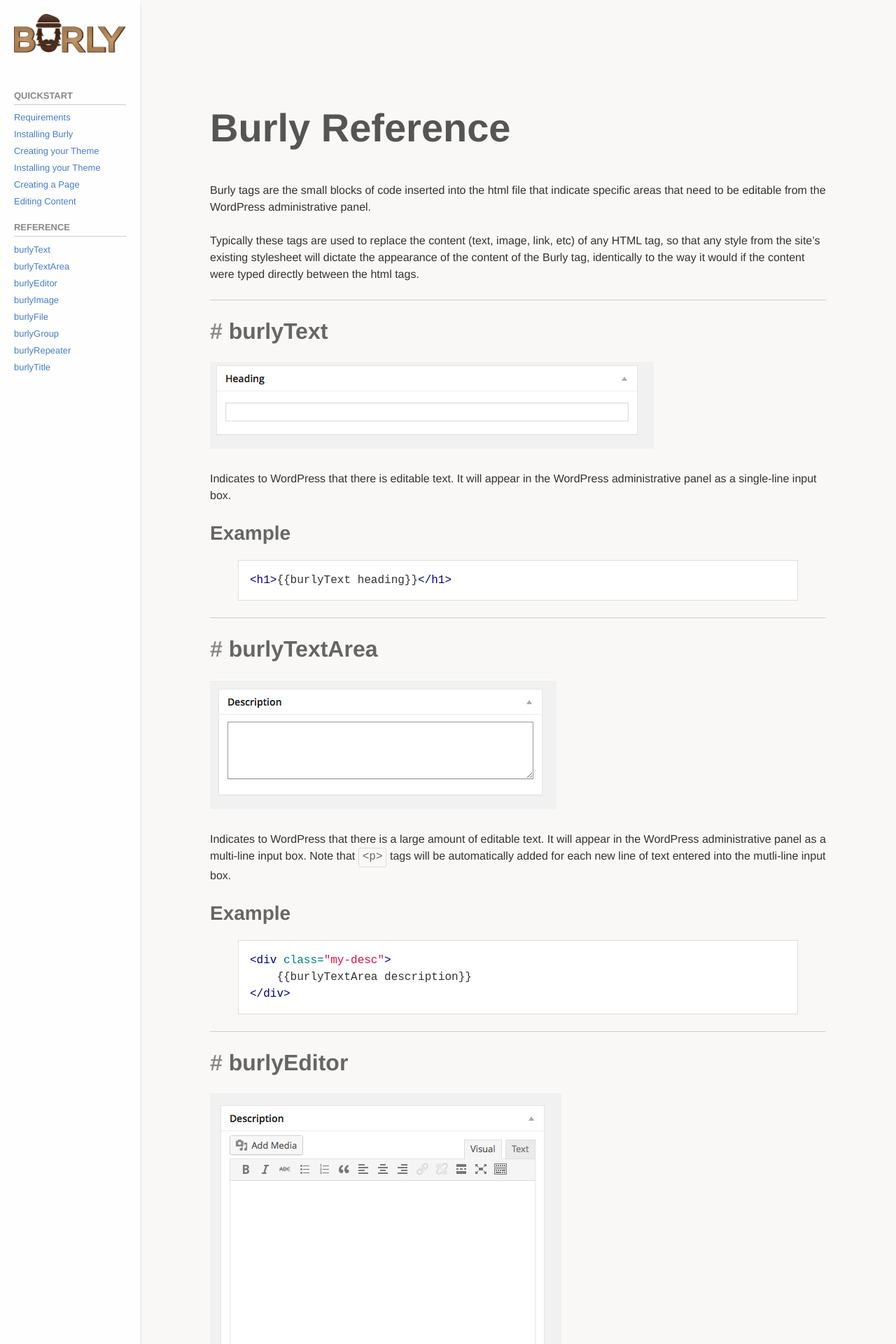
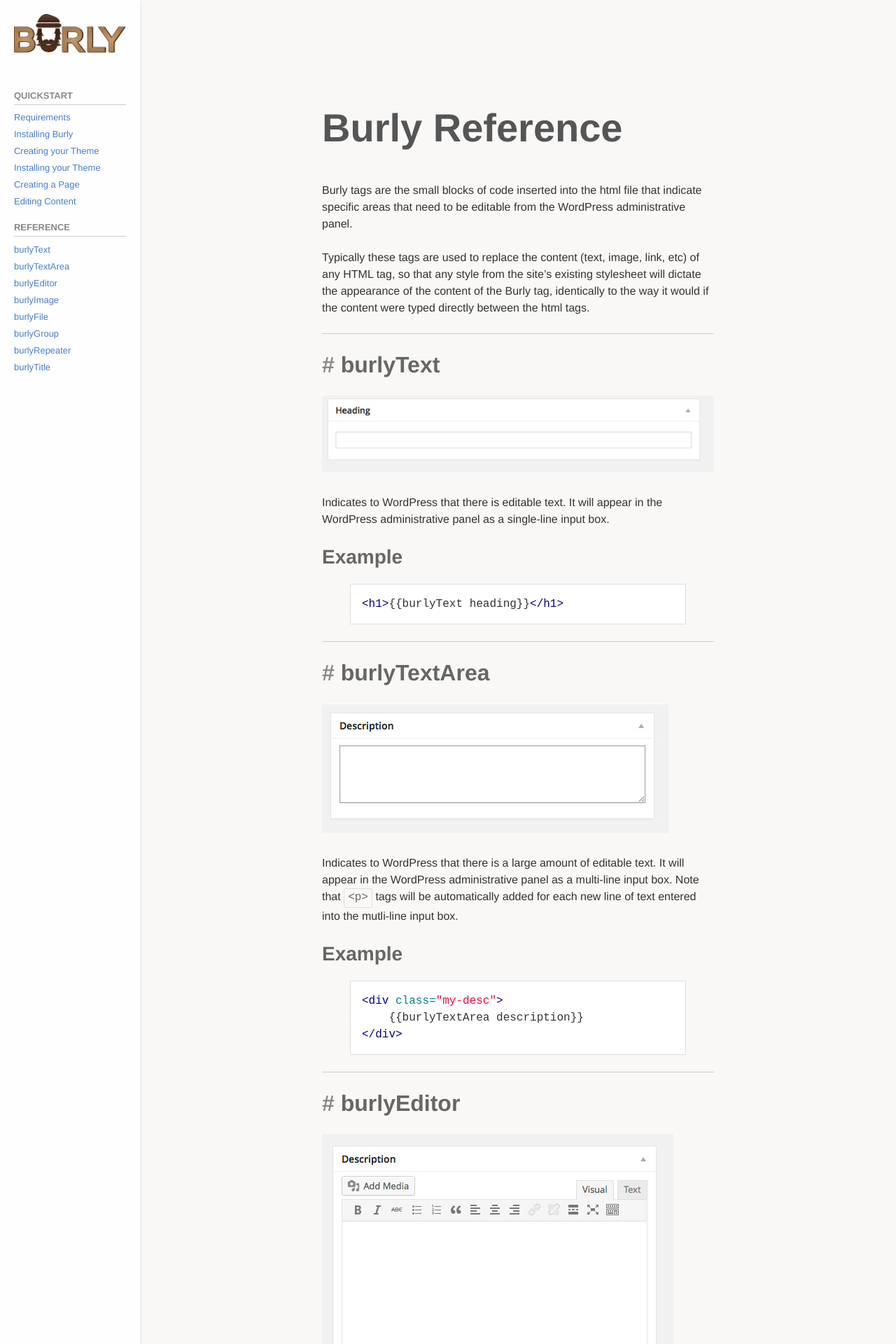
Before and after one commit to elbongurk/burly, a Jekyll site: the page built from docs/reference.md, in a window 1280 px wide. Shown: the top 1920 px of the page at 70% size. Built offline with Jekyll 4.4.1, drawn with Linux system fonts in a browser that asks for light colours; nearby versions of some CDN libraries.

Commit message:
Adjusting Width

```diff
--- a/assets/css/style.css
+++ b/assets/css/style.css
@@ -3434,7 +3434,7 @@ dl code, p code, ol code, ul code {
   padding: 0 20px; }
   @media screen and (min-width: 40em)  {
     .docs article {
-      max-width: 60em;
+      max-width: 40em;
       margin: 0 auto;
       padding: 0 40px; } }
   .docs article h1 {
--- a/assets/scss/style.scss
+++ b/assets/scss/style.scss
@@ -294,7 +294,7 @@ dl code, p code, ol code, ul code {
 .docs article {
 	padding: 0 20px;
   @include media($medium-screen-up) {
-  	max-width: 60em;
+  	max-width: 40em;
 	margin: 0 auto;
     padding: 0 40px;
   }
```
